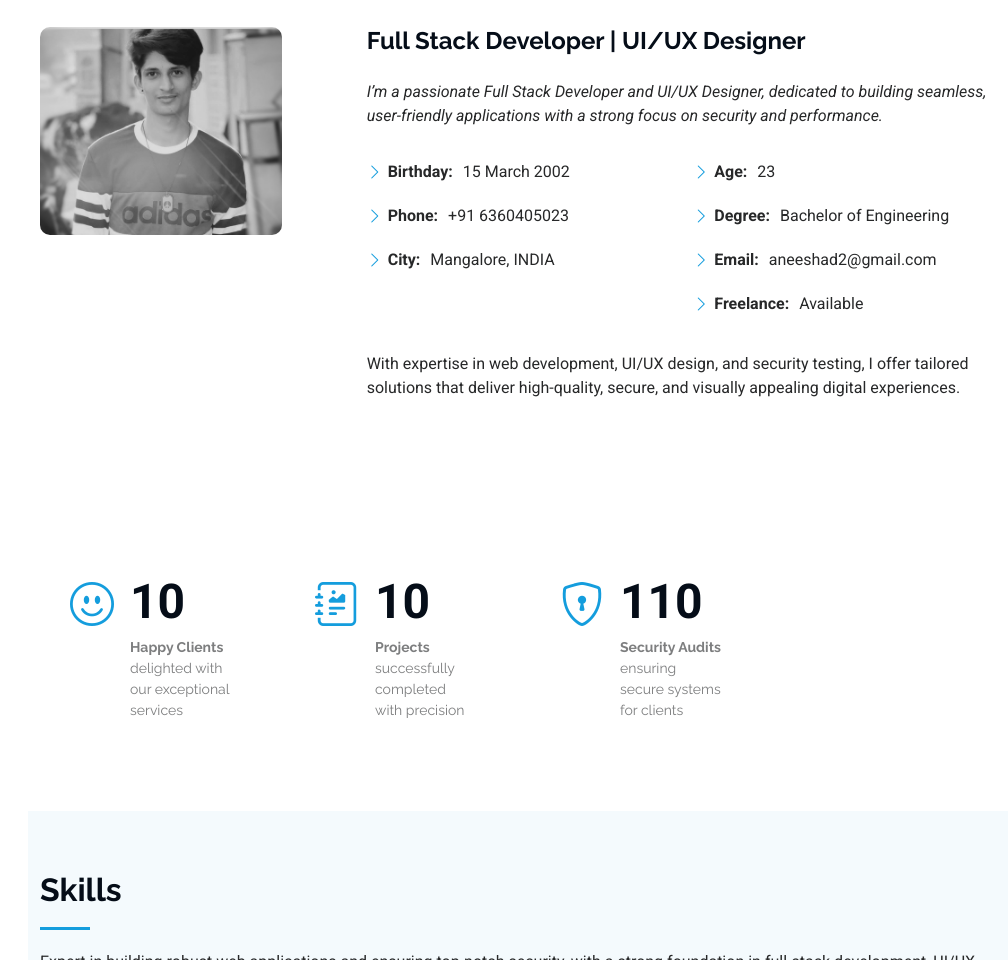
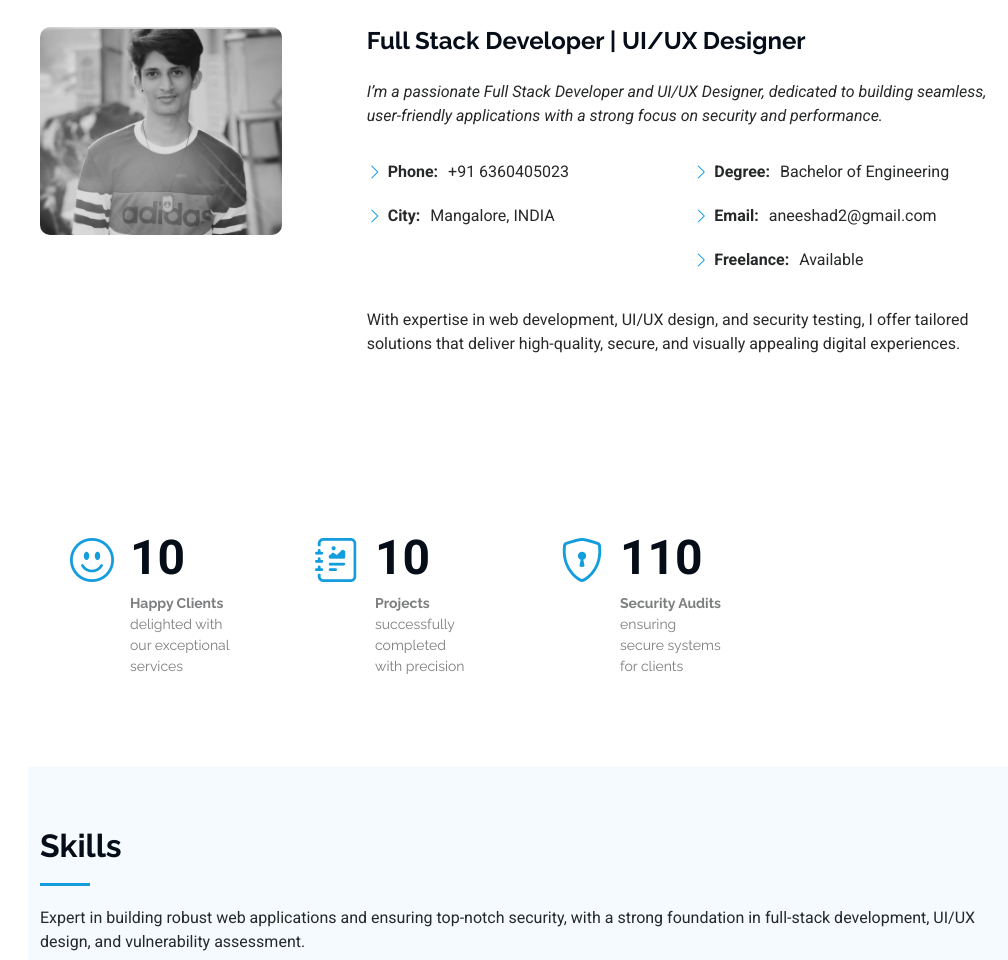
Before and after one commit to imAneeshD/portfolio, a plain HTML site: page index.html in a window 1280 px wide. Shown: the part 1019-1979 px from the top of the page, without its empty margins (272-1280 px from the left). Drawn offline with Linux system fonts and the light colour scheme; animation ran at ten frames a second.

Commit message:
Remove commented-out personal information from index.html

```diff
--- a/index.html
+++ b/index.html
@@ -156,7 +156,7 @@
             <div class="row">
               <div class="col-lg-6">
                 <ul>
-                  <li><i class="bi bi-chevron-right"></i> <strong>Birthday:</strong> <span>15 March 2002</span></li>
+                  <!-- <li><i class="bi bi-chevron-right"></i> <strong>Birthday:</strong> <span>15 March 2002</span></li> -->
                   <!-- <li><i class="bi bi-chevron-right"></i> <strong>Website:</strong> <span>www.example.com</span></li> -->
                   <li><i class="bi bi-chevron-right"></i> <strong>Phone:</strong> <span>+91 6360405023</span></li>
                   <li><i class="bi bi-chevron-right"></i> <strong>City:</strong> <span>Mangalore, INDIA</span></li>
@@ -164,7 +164,7 @@
               </div>
               <div class="col-lg-6">
                 <ul>
-                  <li><i class="bi bi-chevron-right"></i> <strong>Age:</strong> <span>23</span></li>
+                  <!-- <li><i class="bi bi-chevron-right"></i> <strong>Age:</strong> <span>23</span></li> -->
                   <li><i class="bi bi-chevron-right"></i> <strong>Degree:</strong> <span>Bachelor of Engineering</span>
                   </li>
                   <li><i class="bi bi-chevron-right"></i> <strong>Email:</strong> <span>aneeshad2@gmail.com</span></li>
```
